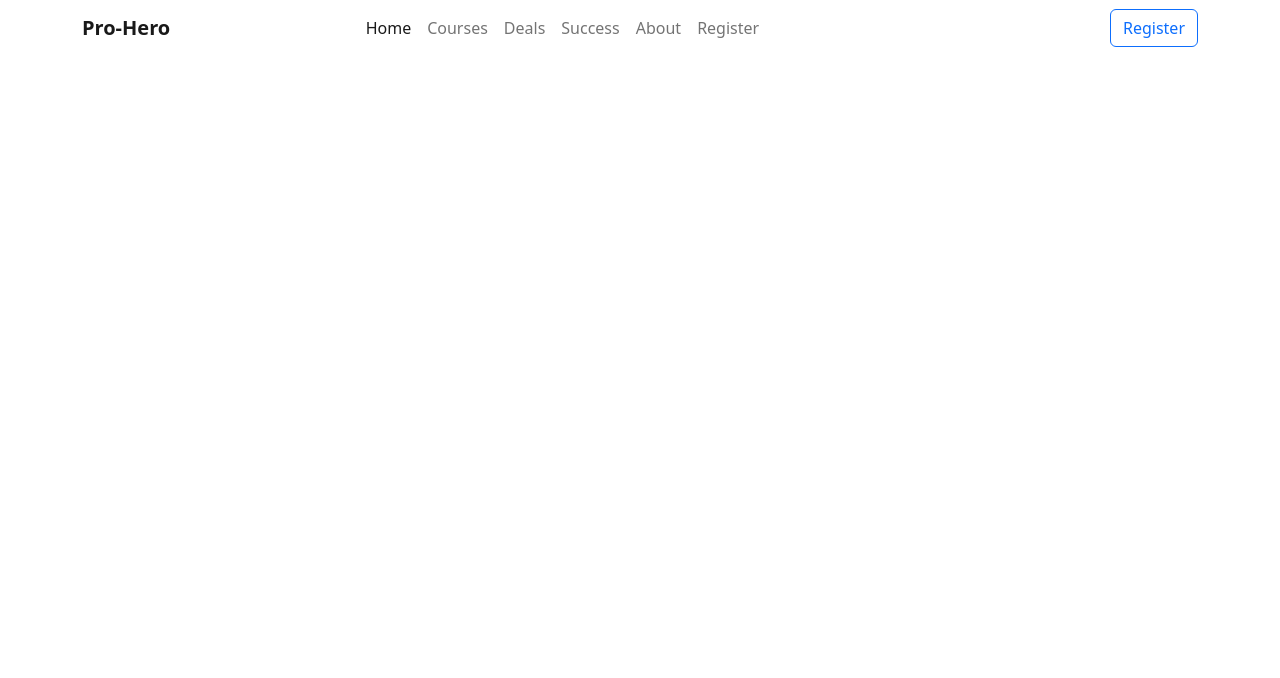
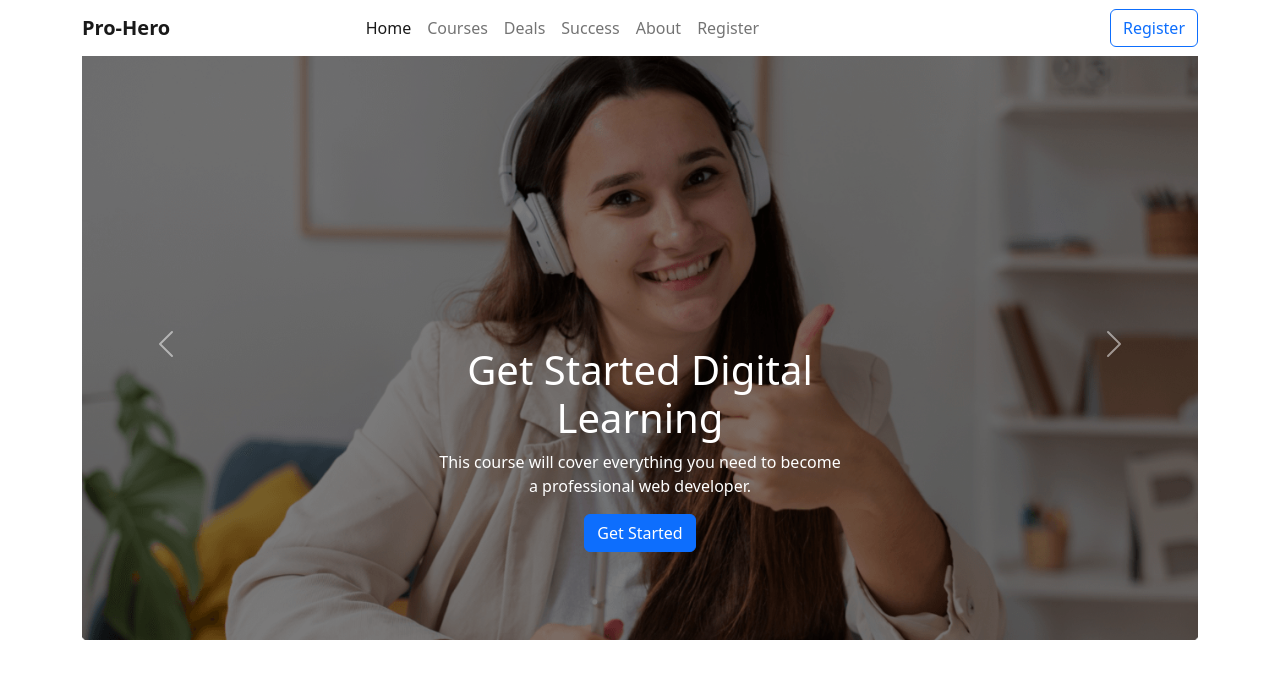
Before and after one commit to saidur413/Assignment-3, a plain HTML site: page index.html in a window 1280 px wide. Drawn offline with nearby package versions, Linux system fonts and the light colour scheme.

Commit message:
header/banner section added

```diff
--- a/index.html
+++ b/index.html
@@ -55,7 +55,67 @@
               </nav>
         </section>
             <!-- header/nav end -->
+         <!-- header/slide start -->
+         <section class="container my-5  ">
+            <div id="carouselExampleCaptions" class="carousel   slide"data-bs-ride="true">
 
+                <div class="carousel-inner">
+
+                    <!-- item-1 -->
+                    <div class="carousel-item active">
+                        <img src="images/cover/cover-1.png" class="d-block w-100 cover-img" alt="...">
+                        <div class="d-flex flex-column align-items-center">
+                            <div class="carousel-caption d-block mb-md-5">
+                                <h1 id="banner-h1"> Get Started Digital <br> Learning</h1>
+                                <p>This course will cover everything you need to become <br> a professional web developer.
+                                </p>
+                                <div class="btn btn-primary">Get Started</div>
+                            </div>
+                        </div>
+                    </div>
+
+                    <!-- item-2 -->
+                    <div class="carousel-item">
+                        <img src="images/cover/cover-2.jpg" class="d-block w-100 radious-5x cover-img" alt="...">
+                        <div class="d-flex flex-column align-items-center">
+                            <div class="carousel-caption d-block mb-md-5">
+                                <h1 id="banner-h1">Get Started Digital <br> gaining</h1>
+                                <p>This course will cover everything you need to become <br> a professional web developer.
+                                </p>
+                                <div class="btn btn-primary">Get Started</div>
+                            </div>
+                        </div>
+                    </div>
+
+                    <!-- item-3 -->
+                    <div class="carousel-item">
+                        <img src="images/cover/cover-3.jpg" class="d-block w-100 cover-img" alt="...">
+                        <div class="d-flex flex-column align-items-center">
+                            <div class="carousel-caption d-block mb-md-5">
+                                <h1  id="banner-h1">Get Started Digital <br> gaining</h1>
+                                <p>This course will cover everything you need to become <br> a professional web developer.
+                                </p>
+                                <div class="btn btn-primary">Get Started</div>
+                            </div>
+                        </div>
+                    </div>
+
+                </div>
+                <button class="carousel-control-prev" type="button" data-bs-target="#carouselExampleCaptions"
+                    data-bs-slide="prev">
+                    <span class="carousel-control-prev-icon" aria-hidden="true"></span>
+                    <span class="visually-hidden">Previous</span>
+                </button>
+                <button class="carousel-control-next" type="button" data-bs-target="#carouselExampleCaptions"
+                    data-bs-slide="next">
+                    <span class="carousel-control-next-icon" aria-hidden="true"></span>
+                    <span class="visually-hidden">Next</span>
+                </button>
+            </div>
+        </section>
+            <!-- header/slide end -->
+    </header>
+        <!-- header end -->
 
 
     <!-- bootstrap javascript link -->
--- a/style.css
+++ b/style.css
@@ -0,0 +1,3 @@
+.cover-img{
+    filter: brightness(50%);
+}
```
